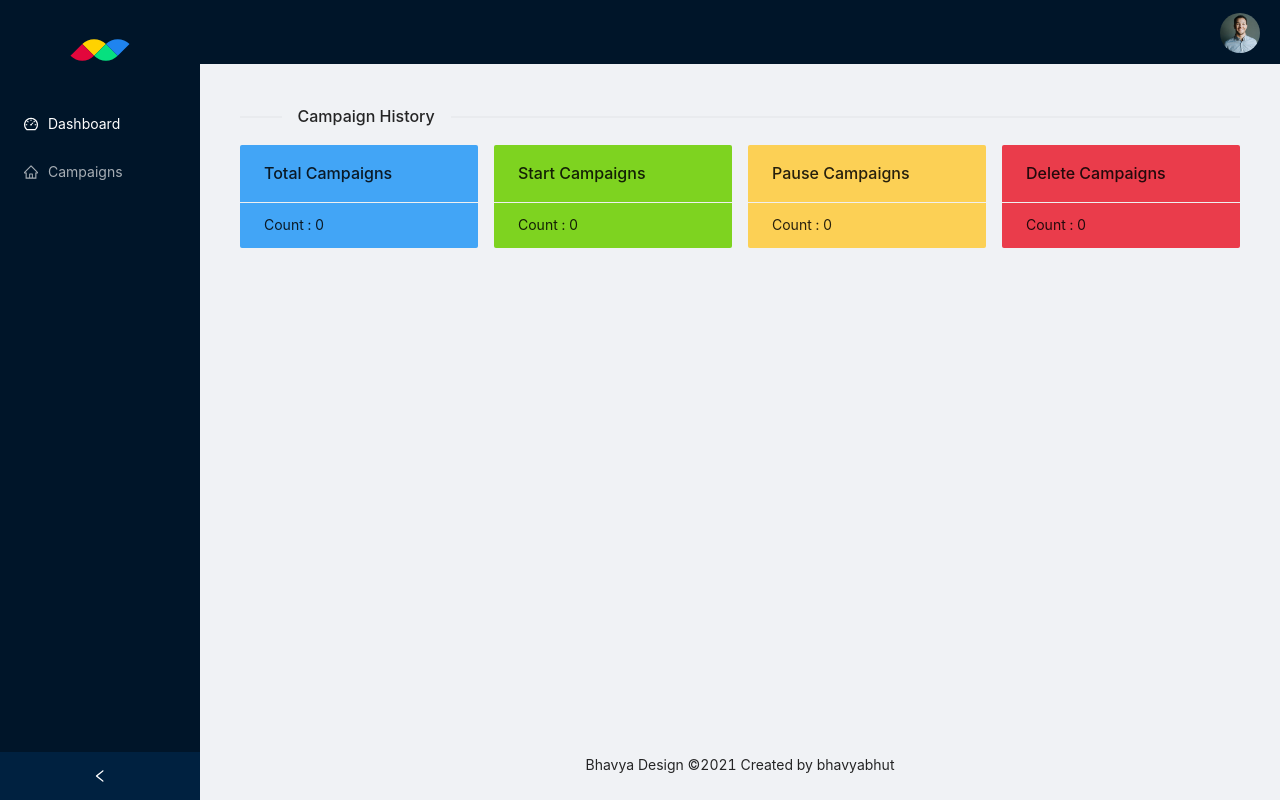
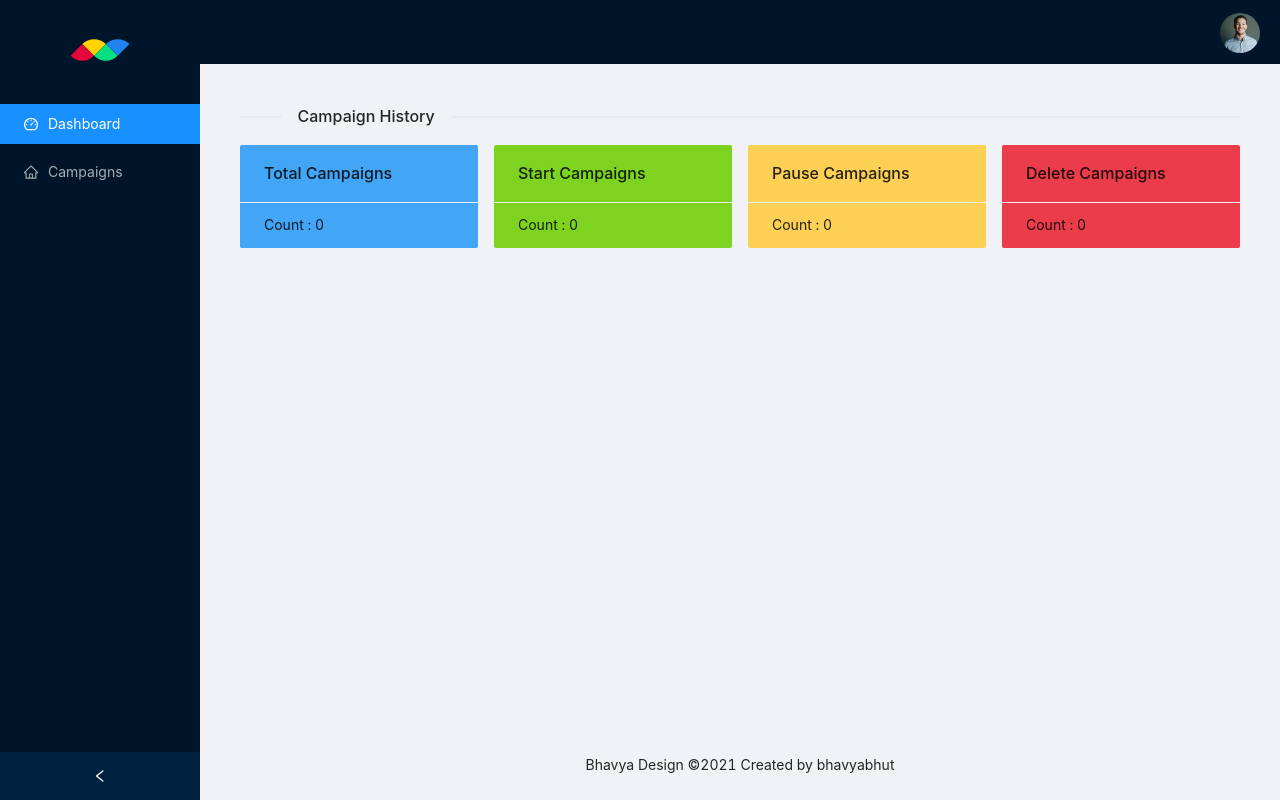
Before and after one commit to bhavyabhut/campaign-management, a React (Create React App) app: page / in a window 1280 px wide. Built offline with nearby package versions, Linux system fonts and the light colour scheme.

Commit message:
Select Sidebar based on Router

```diff
--- a/src/containers/App/Layout.jsx
+++ b/src/containers/App/Layout.jsx
@@ -1,7 +1,7 @@
 import React, { useState, useEffect } from 'react';
 import { Layout, Menu } from 'antd';
 import { DashboardOutlined, HomeOutlined } from '@ant-design/icons';
-import { Link } from 'react-router-dom';
+import { Link, useLocation } from 'react-router-dom';
 import Avatar from 'antd/lib/avatar/avatar';
 
 import AppRouter from './AppRouter';
@@ -13,6 +13,7 @@ const { SubMenu } = Menu;
 
 const MyLayout = () => {
   const [collapsed, setCollapsed] = useState(false);
+  const { pathname } = useLocation();
 
   const onCollapse = collapse => setCollapsed(collapse);
 
@@ -27,13 +28,16 @@ const MyLayout = () => {
     };
   }, []);
 
+  let defaultActiveKey = '1';
+  if (pathname === '/campaigns') defaultActiveKey = '2';
+
   return (
     <Layout style={{ minHeight: '100vh' }}>
       <Sider collapsible collapsed={collapsed} onCollapse={onCollapse}>
         <div className="logo">
           <Logo />
         </div>
-        <Menu theme="dark" defaultActiveFirst mode="inline">
+        <Menu theme="dark" selectedKeys={defaultActiveKey} mode="inline">
           <Menu.Item key="1" icon={<DashboardOutlined />}>
             <Link to="/dashboard">Dashboard</Link>
           </Menu.Item>
```
